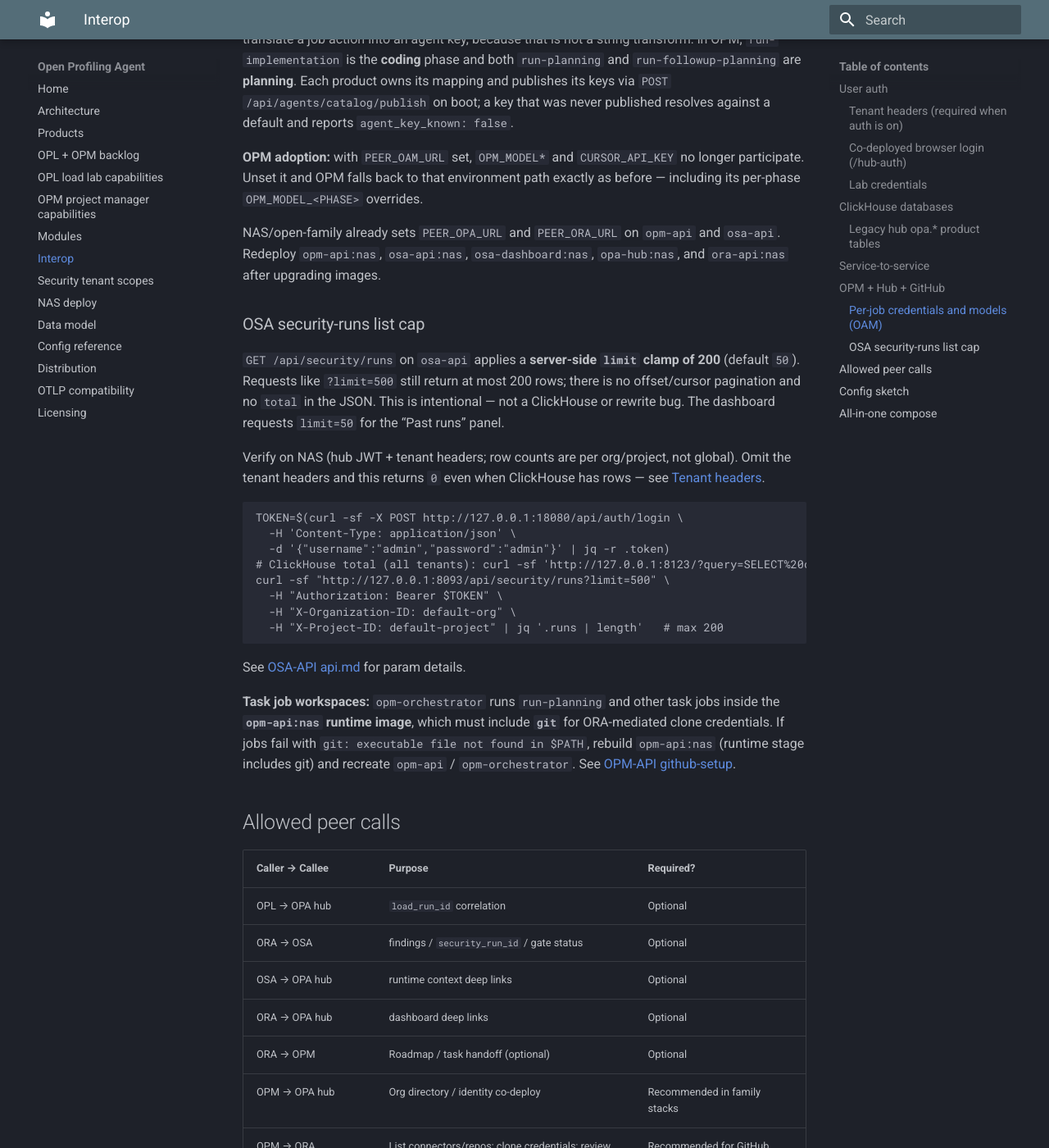
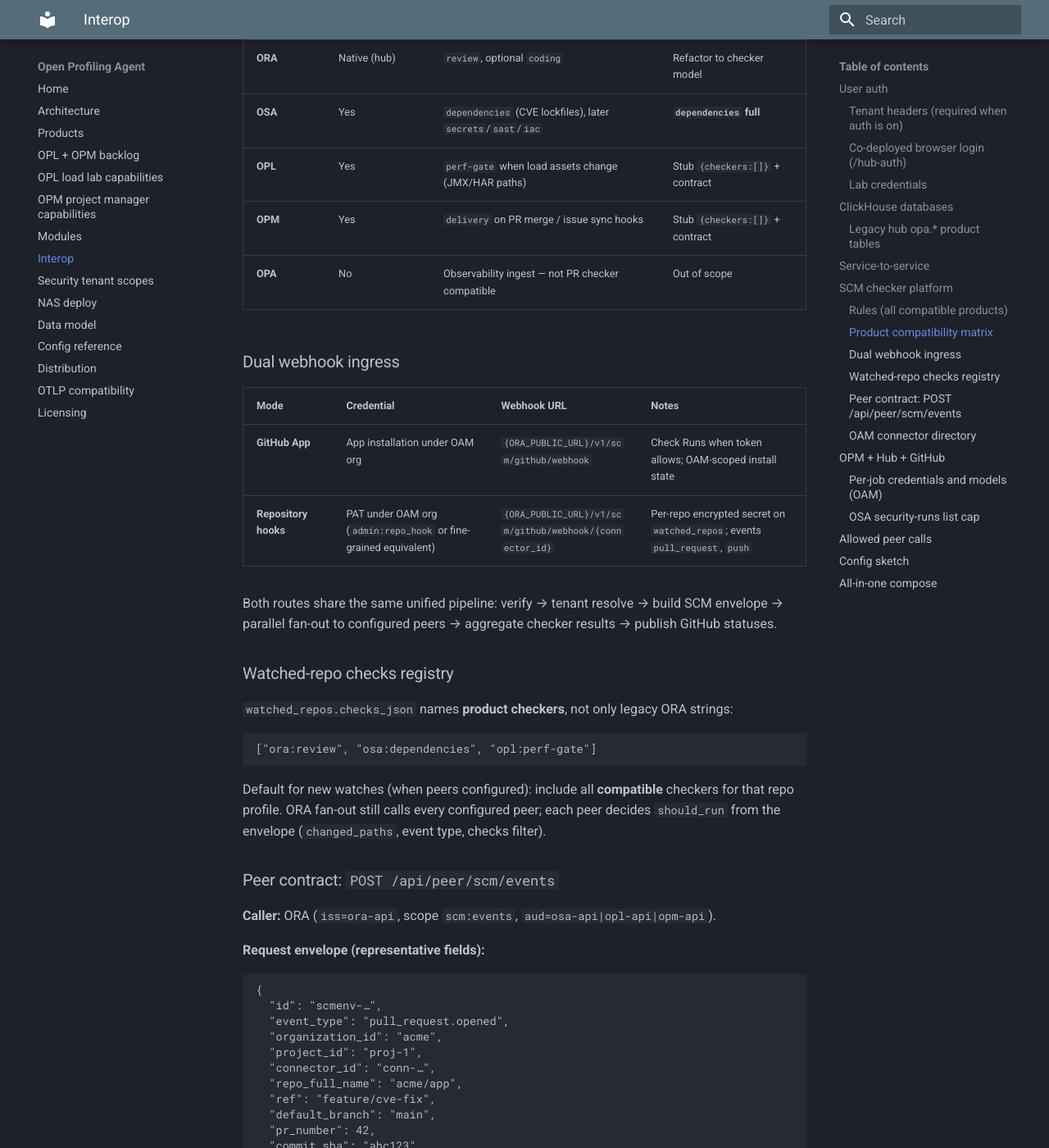
Before and after one commit to TheGrimmChester/OPA-Stack, an MkDocs documentation site: the page built from docs/interop.md, in a window 1280 px wide and 1400 px high, scrolled down 5888 px. Shown: the whole window at 82% size. Built offline with MkDocs 1.6.1 and Material for MkDocs 9.7.7, drawn with Linux system fonts in a browser that asks for light colours; some of the changed text lies outside the part shown.

Commit message:
Feature: SCM platform docs and NAS peer env.
Document the family SCM checker contract, align interop envelope fields, and wire PEER_OAM/OPL/OPM URLs in compose for ora-api fan-out.

````diff
--- a/compose.all.yaml
+++ b/compose.all.yaml
@@ -83,7 +83,10 @@
       AUTH_MODE: codeployed
       OPEN_SERVICE_JWT_SECRET: ${OPEN_SERVICE_JWT_SECRET:-dev-service-jwt-secret-at-least-32b}
       PEER_OPA_URL: http://hub:8080
+      PEER_OAM_URL: http://oam:8090
       PEER_OSA_URL: http://osa:8093
+      PEER_OPL_URL: http://opl:8092
+      PEER_OPM_URL: http://opm:8096
     depends_on:
       clickhouse:
         condition: service_healthy
--- a/compose.nas.yaml
+++ b/compose.nas.yaml
@@ -156,7 +156,9 @@
       OPEN_SERVICE_JWT_SECRET: ${OPEN_SERVICE_JWT_SECRET}
       OPA_AUTH_REQUIRED: ${OPA_AUTH_REQUIRED:-1}
       PEER_OPA_URL: http://hub:8080
+      PEER_OAM_URL: http://oam-api:8090
       PEER_OSA_URL: http://osa-api:8093
+      PEER_OPL_URL: http://opl-api:8092
       PEER_OPM_URL: http://opm-api:8096
       OPA_SECURITY_WORKSPACE: ${OPA_SECURITY_WORKSPACE:-/workspace}
       OPA_SCM_STATE_DIR: ${OPA_SCM_STATE_DIR:-/workspace/scm-state}
--- a/compose.ora.yaml
+++ b/compose.ora.yaml
@@ -22,7 +22,10 @@
       AUTH_MODE: ${AUTH_MODE:-standalone}
       OPEN_SERVICE_JWT_SECRET: ${OPEN_SERVICE_JWT_SECRET:-}
       PEER_OPA_URL: ${PEER_OPA_URL:-}
+      PEER_OAM_URL: ${PEER_OAM_URL:-}
       PEER_OSA_URL: ${PEER_OSA_URL:-}
+      PEER_OPL_URL: ${PEER_OPL_URL:-}
+      PEER_OPM_URL: ${PEER_OPM_URL:-}
     depends_on: [clickhouse]
 
   ora-orchestrator:
--- a/docs/interop.md
+++ b/docs/interop.md
@@ -122,11 +122,112 @@
 | `ingest:load_run` | Load-run correlation |
 | `health:read` | Peer probe |
 | `connectors:read` | List ORA GitHub connectors / repos (OPM → ORA) |
+| `connectors:write` | Upsert connector directory metadata (ORA → OAM `POST /api/internal/connectors/sync`) |
+| `scm:events` | Receive SCM checker fan-out envelope (ORA → OSA/OPL/OPM `POST /api/peer/scm/events`) |
 | `scm:clone` | Short-lived clone credentials for ephemeral job workspaces (OPM → ORA) |
 | `creds:resolve` | Resolve a job's model + API key (any product → OAM). The only scope that yields a plaintext credential |
 | `catalog:write` | Publish a product's agent/task catalog (any product → OAM) |
 | `orgs:read` / `users:read` | Read the OAM directory (hub, products → OAM) |
 | `scm:pm` | Milestones + Projects v2 list/bind/sync (OPM → ORA peer `/api/peer/scm/milestones/*`, `/api/peer/scm/projects/*`) |
+
+## SCM checker platform
+
+Shared GitHub-driven automation for compatible Open family products. **ORA** is the only webhook entry point; products never receive raw GitHub webhooks directly.
+
+See also: [ORA repo-watch](https://github.com/TheGrimmChester/ORA-API/blob/main/docs/repo-watch.md) (App vs repo-hook setup), [OAM connector sync](https://github.com/TheGrimmChester/OAM-API/blob/main/docs/api.md#connectors-directory).
+
+### Rules (all compatible products)
+
+1. **Single webhook entry** — ORA only. Repo hooks URL: `{ORA_PUBLIC_URL}/v1/scm/github/webhook/{connector_id}`; App webhooks: `{ORA_PUBLIC_URL}/v1/scm/github/webhook`.
+2. **OAM tenancy required** — every connector and enabled watch has `organization_id` + `project_id`. No silent `default-org` fallback for SCM automation.
+3. **Peer endpoint** — each compatible product exposes `POST /api/peer/scm/events` (service JWT scope **`scm:events`**, `aud=<product>-api`).
+4. **Checker response** — list of `{id, check_run_name, should_run, reason, …}`; ORA creates GitHub status surfaces keyed `{product}:{checker_id}`.
+5. **Works without App** — repo-webhook + PAT mode uses the **same** fan-out; products must not assume App installation APIs.
+6. **Dashboards** — connector/repo setup lives in **OAM Dashboard**; each product dashboard shows its own checkers/findings.
+
+Products opt in when `PEER_<PRODUCT>_URL` is set on ORA. Unconfigured peers are skipped (no error).
+
+### Product compatibility matrix
+
+| Product | SCM peer events | Planned checkers (this platform) | Ship status |
+|---------|-----------------|----------------------------------|-------------|
+| **OAM** | No (account plane) | Connector directory, org linkage | Sync API + UI |
+| **ORA** | Native (hub) | `review`, optional `coding` | Refactor to checker model |
+| **OSA** | Yes | `dependencies` (CVE lockfiles), later `secrets`/`sast`/`iac` | **`dependencies` full** |
+| **OPL** | Yes | `perf-gate` when load assets change (JMX/HAR paths) | Stub `{checkers:[]}` + contract |
+| **OPM** | Yes | `delivery` on PR merge / issue sync hooks | Stub `{checkers:[]}` + contract |
+| **OPA** | No | Observability ingest — not PR checker compatible | Out of scope |
+
+### Dual webhook ingress
+
+| Mode | Credential | Webhook URL | Notes |
+|------|------------|-------------|-------|
+| **GitHub App** | App installation under OAM org | `{ORA_PUBLIC_URL}/v1/scm/github/webhook` | Check Runs when token allows; OAM-scoped install state |
+| **Repository hooks** | PAT under OAM org (`admin:repo_hook` or fine-grained equivalent) | `{ORA_PUBLIC_URL}/v1/scm/github/webhook/{connector_id}` | Per-repo encrypted secret on `watched_repos`; events `pull_request`, `push` |
+
+Both routes share the same unified pipeline: verify → tenant resolve → build SCM envelope → parallel fan-out to configured peers → aggregate checker results → publish GitHub statuses.
+
+### Watched-repo checks registry
+
+`watched_repos.checks_json` names **product checkers**, not only legacy ORA strings:
+
+```json
+["ora:review", "osa:dependencies", "opl:perf-gate"]
+```
+
+Default for new watches (when peers configured): include all **compatible** checkers for that repo profile. ORA fan-out still calls every configured peer; each peer decides `should_run` from the envelope (`changed_paths`, event type, checks filter).
+
+### Peer contract: `POST /api/peer/scm/events`
+
+**Caller:** ORA (`iss=ora-api`, scope `scm:events`, `aud=osa-api|opl-api|opm-api`).
+
+**Request envelope (representative fields):**
+
+```json
+{
+  "id": "scmenv-…",
+  "event_type": "pull_request.opened",
+  "organization_id": "acme",
+  "project_id": "proj-1",
+  "connector_id": "conn-…",
+  "repo_full_name": "acme/app",
+  "ref": "feature/cve-fix",
+  "default_branch": "main",
+  "pr_number": 42,
+  "commit_sha": "abc123",
+  "scm_job_id": "job-…",
+  "changed_paths": ["package-lock.json"],
+  "checks": ["ora:review", "osa:dependencies"],
+  "dispatch": true
+}
+```
+
+**Response:**
+
+```json
+{
+  "checkers": [
+    {
+      "id": "dependencies",
+      "check_run_name": "OSA Dependencies",
+      "should_run": true,
+      "reason": "lockfile changed"
+    }
+  ]
+}
+```
+
+Stub peers (OPL, OPM this ship) return `{ "checkers": [] }` until their checker bodies land. ORA publishes Check Run or commit-status fallback per returned checker (`{product}/{checker_id}` context).
+
+### OAM connector directory
+
+Connector **metadata** (org, project, kind, `webhook_mode`) lives in OAM `connectors`; ORA keeps encrypted tokens and GitHub protocol. ORA dual-writes on create/update:
+
+```
+POST /api/internal/connectors/sync   (service JWT, scope connectors:write, aud=oam-api)
+```
+
+OAM Dashboard lists connectors (proxied to ORA today) and shows org/project badges plus checker preview for repo registration.
 
 ## OPM + Hub + GitHub
 
@@ -204,6 +305,7 @@
 |-----------------|---------|-----------|
 | OPL → OPA hub | `load_run_id` correlation | Optional |
 | ORA → OSA | findings / `security_run_id` / gate status | Optional |
+| ORA → OSA/OPL/OPM | SCM checker fan-out (`POST /api/peer/scm/events`, scope `scm:events`) | Optional (per `PEER_*_URL`) |
 | OSA → OPA hub | runtime context deep links | Optional |
 | ORA → OPA hub | dashboard deep links | Optional |
 | ORA → OPM | Roadmap / task handoff (optional) | Optional |
````
Also changed, not shown: docs/products.md (+6 -0 lines).
